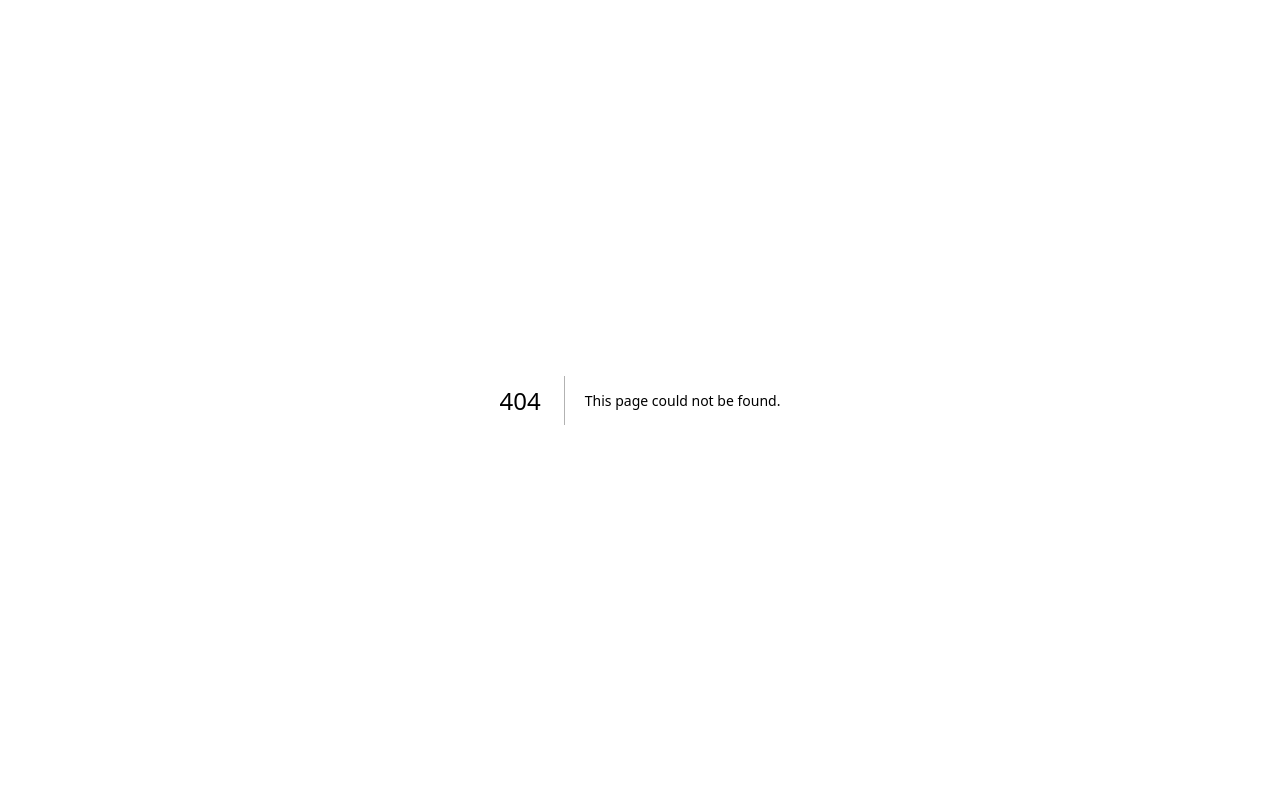
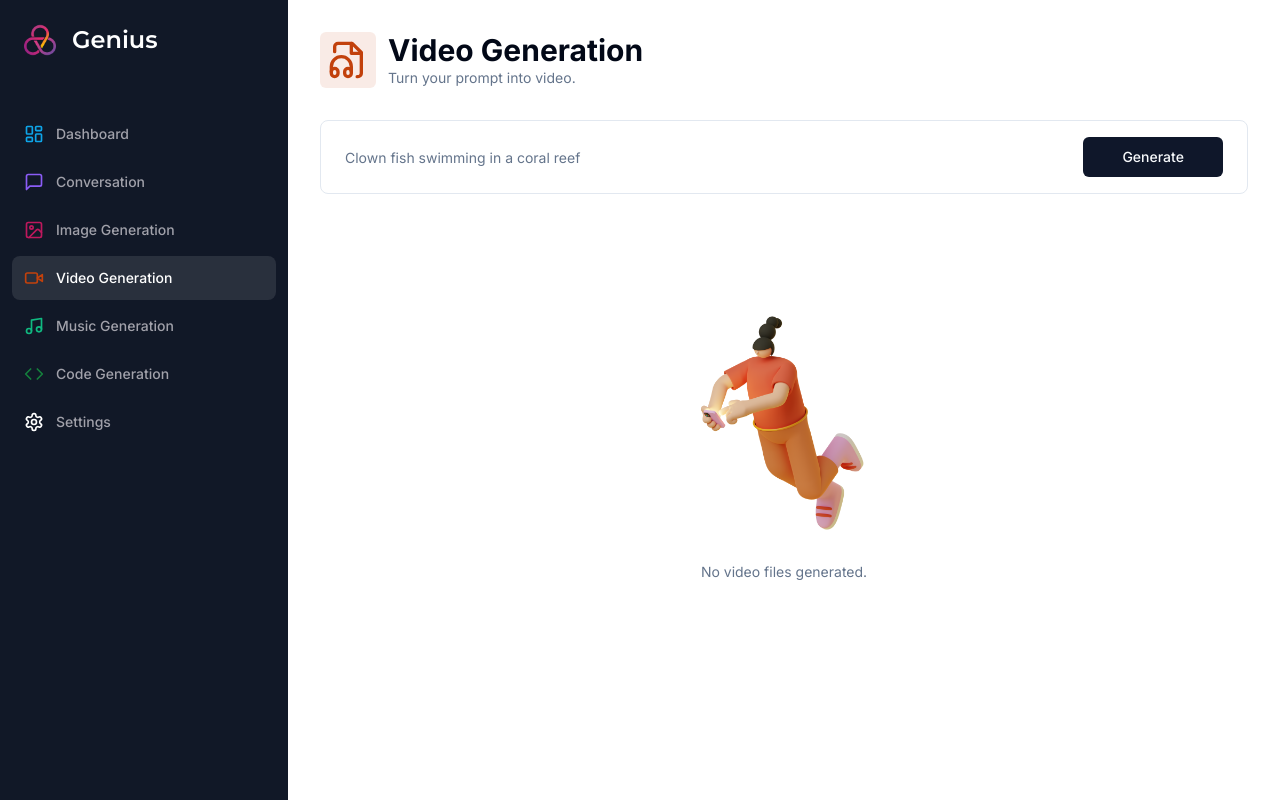
Before and after one commit to maryamalsadat-tabatabaei/Next.js-AI-SaaS, a Next.js app: page /video in a window 1280 px wide. Before the commit this address had no page. Built offline with nearby package versions, Linux system fonts and the light colour scheme.

Commit message:
Add Music and Video Generation Page using REPLICATE API

```diff
--- /dev/null
+++ b/app/(dashboard)/(routes)/music/page.tsx
@@ -0,0 +1,120 @@
+"use client";
+
+import * as z from "zod";
+import axios from "axios";
+import { useState } from "react";
+import { zodResolver } from "@hookform/resolvers/zod";
+import { useForm } from "react-hook-form";
+import { useRouter } from "next/navigation";
+import { Music, Send } from "lucide-react";
+
+import { Heading } from "@/components/heading";
+import { Button } from "@/components/ui/button";
+import { Input } from "@/components/ui/input";
+import { Form, FormControl, FormField, FormItem } from "@/components/ui/form";
+import { Loader } from "@/components/loader";
+import { Empty } from "@/components/empty";
+
+export const formSchema = z.object({
+  prompt: z.string().min(1, {
+    message: "Music prompt is required",
+  }),
+});
+
+const MusicPage = () => {
+  const router = useRouter();
+  const [music, setMusic] = useState<string>();
+
+  const form = useForm<z.infer<typeof formSchema>>({
+    resolver: zodResolver(formSchema),
+    defaultValues: {
+      prompt: "",
+    },
+  });
+
+  const isLoading = form.formState.isSubmitting;
+
+  const onSubmit = async (values: z.infer<typeof formSchema>) => {
+    try {
+      setMusic(undefined);
+
+      const response = await axios.post("/api/music", values);
+      console.log(response);
+
+      setMusic(response.data.audio);
+      form.reset();
+    } catch (error: any) {
+      console.log(error);
+    } finally {
+      router.refresh();
+    }
+  };
+
+  return (
+    <div>
+      <Heading
+        title="Music Generation"
+        description="Turn your prompt into music."
+        icon={Music}
+        iconColor="text-emerald-500"
+        bgColor="bg-emerald-500/10"
+      />
+      <div className="px-4 lg:px-8">
+        <Form {...form}>
+          <form
+            onSubmit={form.handleSubmit(onSubmit)}
+            className="
+              rounded-lg
+              border
+              w-full
+              p-4
+              px-3
+              md:px-6
+              focus-within:shadow-sm
+              grid
+              grid-cols-12
+              gap-2
+            "
+          >
+            <FormField
+              name="prompt"
+              render={({ field }) => (
+                <FormItem className="col-span-12 lg:col-span-10">
+                  <FormControl className="m-0 p-0">
+                    <Input
+                      className="border-0 outline-none focus-visible:ring-0 focus-visible:ring-transparent"
+                      disabled={isLoading}
+                      placeholder="Piano solo"
+                      {...field}
+                    />
+                  </FormControl>
+                </FormItem>
+              )}
+            />
+            <Button
+              className="col-span-12 lg:col-span-2 w-full"
+              type="submit"
+              disabled={isLoading}
+              size="icon"
+            >
+              Generate
+            </Button>
+          </form>
+        </Form>
+        {isLoading && (
+          <div className="p-20">
+            <Loader />
+          </div>
+        )}
+        {!music && !isLoading && <Empty label="No music generated." />}
+        {music && (
+          <audio controls className="w-full mt-8">
+            <source src={music} />
+          </audio>
+        )}
+      </div>
+    </div>
+  );
+};
+
+export default MusicPage;
--- /dev/null
+++ b/app/(dashboard)/(routes)/video/page.tsx
@@ -0,0 +1,122 @@
+"use client";
+
+import * as z from "zod";
+import axios from "axios";
+import { useState } from "react";
+import { zodResolver } from "@hookform/resolvers/zod";
+import { useForm } from "react-hook-form";
+import { FileAudio } from "lucide-react";
+import { useRouter } from "next/navigation";
+
+import { Heading } from "@/components/heading";
+import { Button } from "@/components/ui/button";
+import { Input } from "@/components/ui/input";
+import { Form, FormControl, FormField, FormItem } from "@/components/ui/form";
+import { Loader } from "@/components/loader";
+import { Empty } from "@/components/empty";
+
+export const formSchema = z.object({
+  prompt: z.string().min(1, {
+    message: "Prompt is required.",
+  }),
+});
+
+const VideoPage = () => {
+  const router = useRouter();
+  const [video, setVideo] = useState<string>();
+
+  const form = useForm<z.infer<typeof formSchema>>({
+    resolver: zodResolver(formSchema),
+    defaultValues: {
+      prompt: "",
+    },
+  });
+
+  const isLoading = form.formState.isSubmitting;
+
+  const onSubmit = async (values: z.infer<typeof formSchema>) => {
+    try {
+      setVideo(undefined);
+
+      const response = await axios.post("/api/video", values);
+
+      setVideo(response.data[0]);
+      form.reset();
+    } catch (error: any) {
+      console.log(error);
+    } finally {
+      router.refresh();
+    }
+  };
+
+  return (
+    <div>
+      <Heading
+        title="Video Generation"
+        description="Turn your prompt into video."
+        icon={FileAudio}
+        iconColor="text-orange-700"
+        bgColor="bg-orange-700/10"
+      />
+      <div className="px-4 lg:px-8">
+        <Form {...form}>
+          <form
+            onSubmit={form.handleSubmit(onSubmit)}
+            className="
+              rounded-lg
+              border
+              w-full
+              p-4
+              px-3
+              md:px-6
+              focus-within:shadow-sm
+              grid
+              grid-cols-12
+              gap-2
+            "
+          >
+            <FormField
+              name="prompt"
+              render={({ field }) => (
+                <FormItem className="col-span-12 lg:col-span-10">
+                  <FormControl className="m-0 p-0">
+                    <Input
+                      className="border-0 outline-none focus-visible:ring-0 focus-visible:ring-transparent"
+                      disabled={isLoading}
+                      placeholder="Clown fish swimming in a coral reef"
+                      {...field}
+                    />
+                  </FormControl>
+                </FormItem>
+              )}
+            />
+            <Button
+              className="col-span-12 lg:col-span-2 w-full"
+              type="submit"
+              disabled={isLoading}
+              size="icon"
+            >
+              Generate
+            </Button>
+          </form>
+        </Form>
+        {isLoading && (
+          <div className="p-20">
+            <Loader />
+          </div>
+        )}
+        {!video && !isLoading && <Empty label="No video files generated." />}
+        {video && (
+          <video
+            controls
+            className="w-full aspect-video mt-8 rounded-lg border bg-black"
+          >
+            <source src={video} />
+          </video>
+        )}
+      </div>
+    </div>
+  );
+};
+
+export default VideoPage;
--- /dev/null
+++ b/app/api/music/route.ts
@@ -0,0 +1,37 @@
+import Replicate from "replicate";
+import { auth } from "@clerk/nextjs";
+import { NextResponse } from "next/server";
+
+const replicate = new Replicate({
+  auth: process.env.REPLICATE_API_TOKEN!,
+});
+
+export async function POST(req: Request) {
+  try {
+    const { userId } = auth();
+    const body = await req.json();
+    const { prompt } = body;
+
+    if (!userId) {
+      return new NextResponse("Unauthorized", { status: 401 });
+    }
+
+    if (!prompt) {
+      return new NextResponse("Prompt is required", { status: 400 });
+    }
+
+    const model =
+      "riffusion/riffusion:8cf61ea6c56afd61d8f5b9ffd14d7c216c0a93844ce2d82ac1c9ecc9c7f24e05";
+    const input = {
+      prompt_a: prompt,
+    };
+    const response = await replicate.run(model, {
+      input,
+    });
+
+    return NextResponse.json(response);
+  } catch (error) {
+    console.log("[MUSIC_ERROR]", error);
+    return new NextResponse("Internal Error", { status: 500 });
+  }
+}
--- /dev/null
+++ b/app/api/video/route.ts
@@ -0,0 +1,35 @@
+import Replicate from "replicate";
+import { auth } from "@clerk/nextjs";
+import { NextResponse } from "next/server";
+
+const replicate = new Replicate({
+  auth: process.env.REPLICATE_API_TOKEN!,
+});
+
+export async function POST(req: Request) {
+  try {
+    const { userId } = auth();
+    const body = await req.json();
+    const { prompt } = body;
+
+    if (!userId) {
+      return new NextResponse("Unauthorized", { status: 401 });
+    }
+
+    if (!prompt) {
+      return new NextResponse("Prompt is required", { status: 400 });
+    }
+
+    const model =
+      "anotherjesse/zeroscope-v2-xl:71996d331e8ede8ef7bd76eba9fae076d31792e4ddf4ad057779b443d6aea62f";
+    const input = { prompt };
+    const response = await replicate.run(model, {
+      input,
+    });
+
+    return NextResponse.json(response);
+  } catch (error) {
+    console.log("[VIDEO_ERROR]", error);
+    return new NextResponse("Internal Error", { status: 500 });
+  }
+}
--- a/components/sidebar.tsx
+++ b/components/sidebar.tsx
@@ -42,7 +42,9 @@
               )}
             >
               <div className="flex items-center flex-1">
-                <route.icon className={cn("h-5 w-5 mr-3", route.color)} />
+                <route.icon
+                  className={cn("h-5 w-5 mr-3 text-sky-500", route.color)}
+                />
                 {route.label}
               </div>
             </Link>
--- a/package.json
+++ b/package.json
@@ -27,6 +27,7 @@
     "react-dom": "^18",
     "react-hook-form": "^7.47.0",
     "react-markdown": "^9.0.0",
+    "replicate": "^0.20.1",
     "tailwind-merge": "^1.14.0",
     "tailwindcss-animate": "^1.0.7",
     "zod": "^3.22.4"
```
Also changed, not shown: 1 other file (tests, documents, lock files or other folders).
